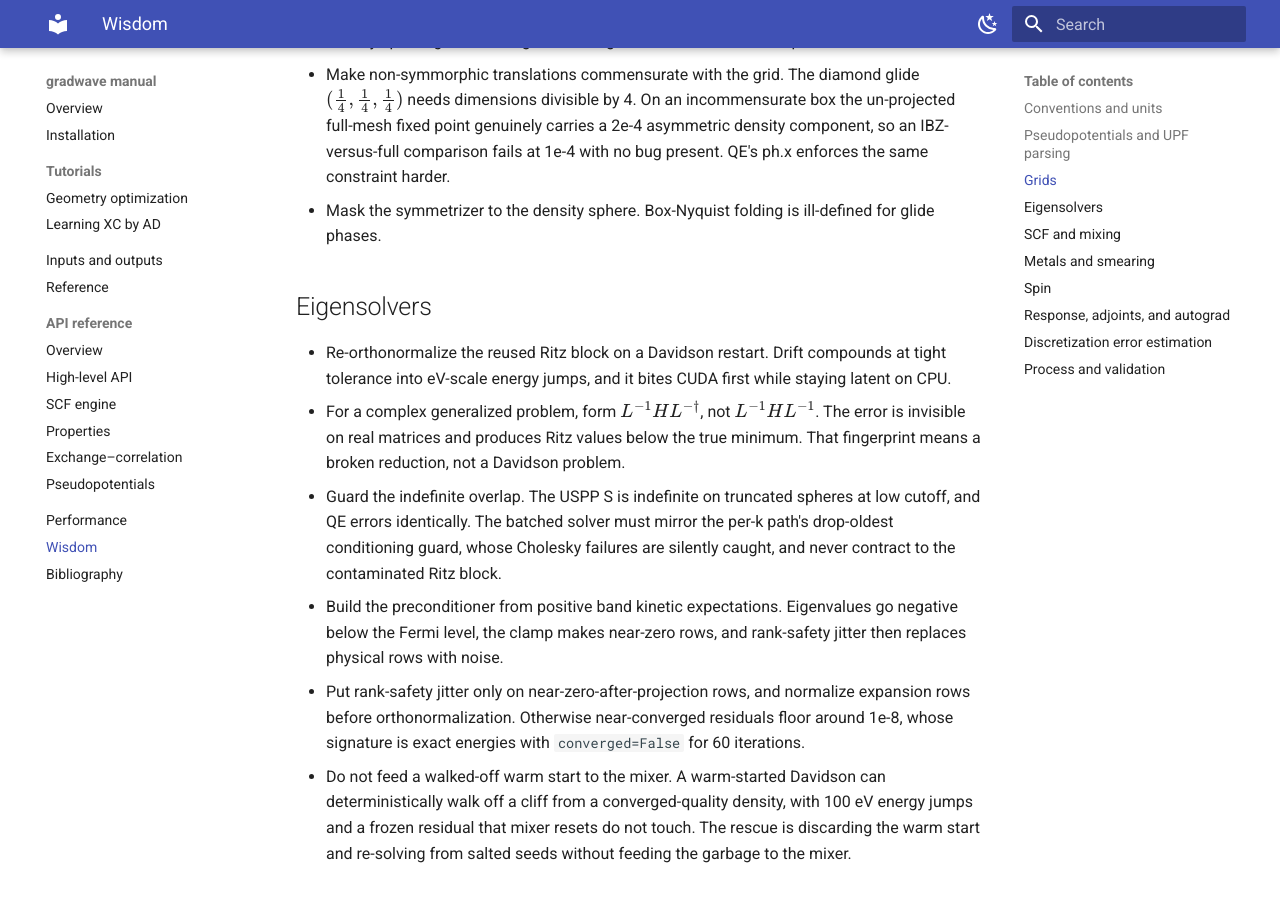
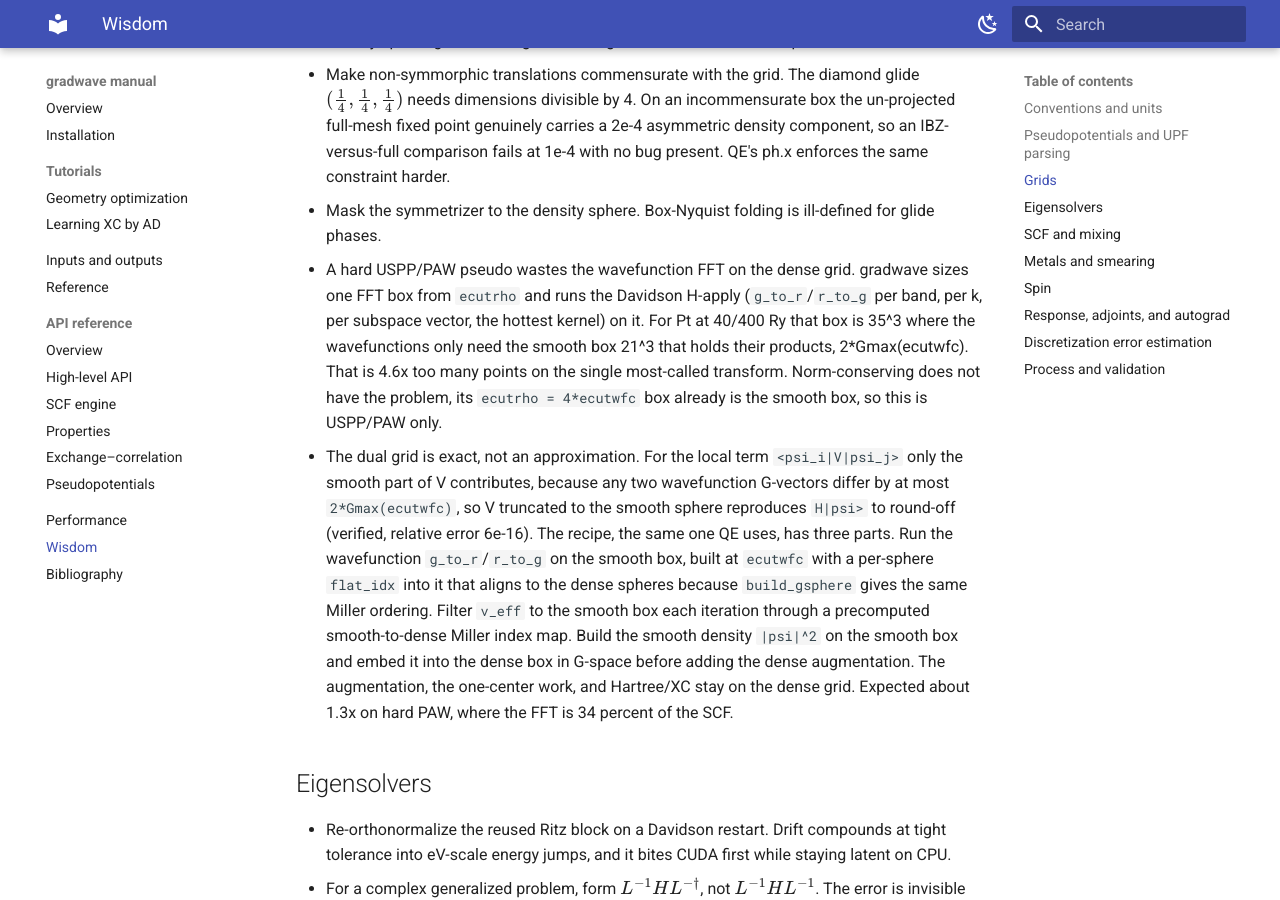
Before and after one commit to wladerer/gradwave, an MkDocs documentation site: the page built from docs/manual/wisdom.md, in a window 1280 px wide and 900 px high, scrolled down 1489 px. Built offline with MkDocs 1.6.1 and Material for MkDocs 9.7.7, drawn with Linux system fonts in a browser that asks for light colours; some of the changed text lies outside the part shown.

Commit message:
perf: johnson mixing for metals (1.3x fewer iters) + PAW profile + dual-grid spec
Profiled the PAW-metal SCF: 34% FFT (dense-grid wavefunction H-apply), and a
2.3x iteration gap that johnson mixing cuts 17->13 (bit-identical energy, now
the metal EOS default). Smearing kernel is irrelevant. Documented the dual-grid
fix with its exactness proof (verified 6e-16) as a ready spec.

Co-Authored-By: Claude Opus 4.8 (1M context) <noreply@anthropic.com>

```diff
--- a/docs/manual/wisdom.md
+++ b/docs/manual/wisdom.md
@@ -62,6 +62,25 @@ defect, which the [Performance](performance.md) page works through in full.
   ph.x enforces the same constraint harder.
 - Mask the symmetrizer to the density sphere. Box-Nyquist folding is ill-defined for
   glide phases.
+- A hard USPP/PAW pseudo wastes the wavefunction FFT on the dense grid. gradwave sizes
+  one FFT box from `ecutrho` and runs the Davidson H-apply (`g_to_r`/`r_to_g` per band,
+  per k, per subspace vector, the hottest kernel) on it. For Pt at 40/400 Ry that box is
+  35^3 where the wavefunctions only need the smooth box 21^3 that holds their products,
+  2*Gmax(ecutwfc). That is 4.6x too many points on the single most-called transform.
+  Norm-conserving does not have the problem, its `ecutrho = 4*ecutwfc` box already is the
+  smooth box, so this is USPP/PAW only.
+- The dual grid is exact, not an approximation. For the local term
+  `<psi_i|V|psi_j>` only the smooth part of V contributes, because any two wavefunction
+  G-vectors differ by at most `2*Gmax(ecutwfc)`, so V truncated to the smooth sphere
+  reproduces `H|psi>` to round-off (verified, relative error 6e-16). The recipe, the same
+  one QE uses, has three parts. Run the wavefunction `g_to_r`/`r_to_g` on the smooth box,
+  built at `ecutwfc` with a per-sphere `flat_idx` into it that aligns to the dense spheres
+  because `build_gsphere` gives the same Miller ordering. Filter `v_eff` to the smooth box
+  each iteration through a precomputed smooth-to-dense Miller index map. Build the smooth
+  density `|psi|^2` on the smooth box and embed it into the dense box in G-space before
+  adding the dense augmentation. The augmentation, the one-center work, and Hartree/XC
+  stay on the dense grid. Expected about 1.3x on hard PAW, where the FFT is 34 percent of
+  the SCF.
 
 ## Eigensolvers
 
@@ -140,6 +159,14 @@ defect, which the [Performance](performance.md) page works through in full.
 - Match the reference's occupation scheme before suspecting forces. A smeared run
   against a fixed-occupation reference legitimately differs, since displaced Si at 0.05
   eV smearing has 0.9 percent fractional occupations.
+- The mixing scheme sets the iteration count on a metal, the smearing kernel does not.
+  On 1-atom fcc Pt (PAW, 40/400 Ry, 6x6x6, 0.2 eV) `johnson` converges in 13 iterations
+  where `pulay` takes 17 and `broyden` 20, and gaussian/cold/mp1 are all within one
+  iteration of each other at fixed scheme. Johnson (Kerker-preconditioned Broyden with
+  the metric on the total density) is the right default for a smeared metal. The
+  converged free energy is bit-identical across schemes, so this is pure iteration
+  count. It does not close the gap to QE's 7 iterations, which is a starting-density and
+  preconditioner-quality difference, not a scheme choice.
 
 ## Spin
 
```
Also changed, not shown: docs/manual/performance.md (+24 -0 lines), 1 other file.
